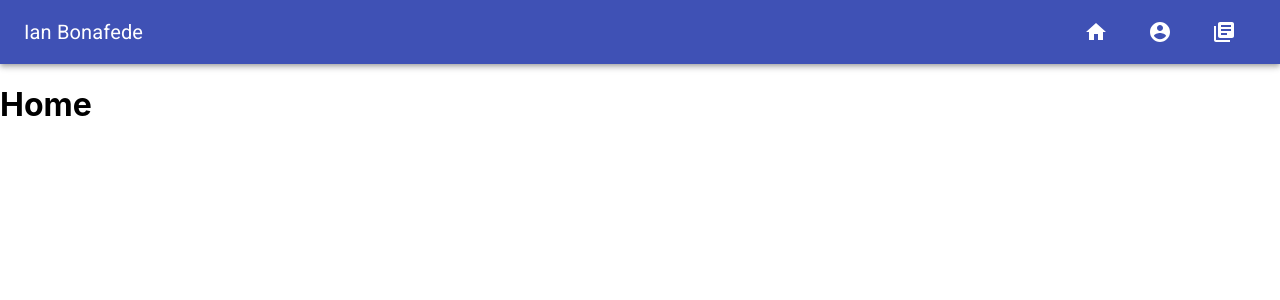
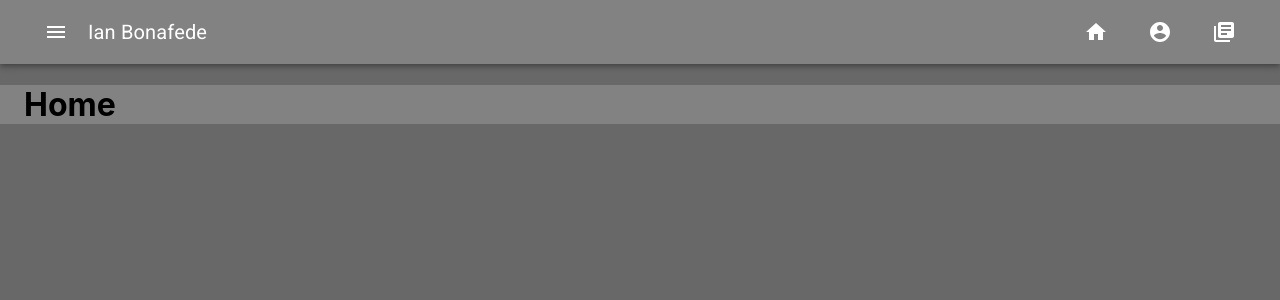
Before and after one commit to IanBonafede/ianbonafede, a React (Create React App) app: page / in a window 1280 px wide. Shown: the top 300 px of the page. Built offline with nearby package versions, Linux system fonts and the light colour scheme.

Commit message:
added quick links side bar

```diff
--- a/public/index.html
+++ b/public/index.html
@@ -6,8 +6,8 @@
     <meta name="viewport" content="width=device-width, initial-scale=1" />
     <meta name="theme-color" content="#000000" />
     <meta
-      name="description"
-      content="Web site created using create-react-app"
+      name="Ian Bonafede"
+      content="Information about Ian Bonafede, who he is, and what he does."
     />
     <link rel="apple-touch-icon" href="%PUBLIC_URL%/logo192.png" />
     <!--
--- a/src/App.js
+++ b/src/App.js
@@ -1,35 +1,39 @@
 import React from 'react';
+import clsx from 'clsx';
 import './App.css';
 import Home from "./Home"
 import Bio from "./Bio"
 import Projects from "./Projects"
 import {HashRouter, Route, Switch} from 'react-router-dom'
+import { Container } from '@material-ui/core';
 import 'fontsource-roboto';
 import { makeStyles } from '@material-ui/core/styles';
 import { createMuiTheme } from '@material-ui/core/styles';
 import AppBar from '@material-ui/core/AppBar';
+import SwipeableDrawer from '@material-ui/core/SwipeableDrawer';
 import Toolbar from '@material-ui/core/Toolbar';
 import Typography from '@material-ui/core/Typography';
 import Button from '@material-ui/core/Button';
+import MenuIcon from '@material-ui/icons/Menu';
 import HomeIcon from '@material-ui/icons/Home';
 import AccountCircleIcon from '@material-ui/icons/AccountCircle';
 import LibraryBooksIcon from '@material-ui/icons/LibraryBooks';
+import List from '@material-ui/core/List';
+import Divider from '@material-ui/core/Divider';
+import ListItem from '@material-ui/core/ListItem';
+//import ListItemIcon from '@material-ui/core/ListItemIcon';
+import ListItemText from '@material-ui/core/ListItemText';
+import FacebookIcon from '@material-ui/icons/Facebook';
+import InstagramIcon from '@material-ui/icons/Instagram';
+import LinkedInIcon from '@material-ui/icons/LinkedIn';
+import TwitterIcon from '@material-ui/icons/Twitter';
+import YouTubeIcon from '@material-ui/icons/YouTube';
 
 const MuiTheme = createMuiTheme({
-  palette: {
-    primary: {
-      light: '#757ce8',
-      main: '#3f50b5',
-      dark: '#002884',
-      contrastText: '#fff',
-    },
-    secondary: {
-      light: '#ff7961',
-      main: '#f44336',
-      dark: '#ba000d',
-      contrastText: '#000',
-    },
-  },
+    light: '#A3A3A3',
+    main: '#828282',
+    dark: '#686868',
+    contrastText: '#fff'
 });
 
 const useStyles = makeStyles((theme) => ({
@@ -42,34 +46,110 @@ const useStyles = makeStyles((theme) => ({
   title: {
     flexGrow: 1,
   },
+  list: {
+    width: 200,
+  },
+  fullList: {
+    width: 'auto',
+  },
+  paper: {
+    background: "#828282"
+  }
 }));
-
 
 function App() {
 
   const classes = useStyles();
 
 
+  document.body.style = 'background: #686868;';
 
 
+    const [state, setState] = React.useState({
+      top: false,
+      left: false,
+      bottom: false,
+      right: false,
+    });
 
+    const toggleDrawer = (anchor, open) => (event) => {
+      if (event && event.type === 'keydown' && (event.key === 'Tab' || event.key === 'Shift')) {
+        return;
+      }
+
+      setState({ ...state, [anchor]: open });
+    };
+
+    const list = (anchor) => (
+      <div
+        className={clsx(classes.list, {
+          [classes.fullList]: anchor === 'top' || anchor === 'bottom',
+        })}
+        role="presentation"
+        onClick={toggleDrawer(anchor, false)}
+        onKeyDown={toggleDrawer(anchor, false)}
+      >
+        <List style={{ background: MuiTheme.main }}>
+            <ListItem >
+              <ListItemText primary="Quick Links" style={{ color: MuiTheme.contrastText }}/>
+           </ListItem>
+            <Divider></Divider>
+            <ListItem button component="a" href="https://www.linkedin.com/in/ian-bonafede/">
+              <ListItemText primary="LinkedIn" style={{ color: MuiTheme.contrastText }}/>
+            </ListItem>
+            <ListItem button component="a" href="https://www.facebook.com/ian.bonafede">
+              <ListItemText primary="Facebook" style={{ color: MuiTheme.contrastText }}/>
+            </ListItem>
+            <ListItem button component="a" href="https://twitter.com/bonafede_ian">
+              <ListItemText primary="Twitter" style={{ color: MuiTheme.contrastText }}/>
+            </ListItem>
+            <ListItem button component="a" href="https://www.youtube.com/channel/UCKibLpiwfT9Ju9PC0d9pQog?view_as=subscriber">
+              <ListItemText primary="Youtube" style={{ color: MuiTheme.contrastText }}/>
+            </ListItem>
+            <ListItem button component="a" href="https://www.instagram.com/ianbonafede/">
+              <ListItemText primary="Instagram" style={{ color: MuiTheme.contrastText }}/>
+            </ListItem>
+            <ListItem button component="a" href="https://discord.gg/H4XhXqw">
+              <ListItemText primary="Discord" style={{ color: MuiTheme.contrastText }}/>
+            </ListItem>
+            <ListItem button component="a" href="https://github.com/IanBonafede">
+              <ListItemText primary="GitHub" style={{ color: MuiTheme.contrastText }}/>
+            </ListItem>
+        </List>
+      </div>
+    );
 
   return (
       <>
           <div className={classes.root}>
-            <AppBar position="static">
-              <Toolbar>
+            <AppBar position="static" style={{ background: MuiTheme.main, padding: 0 }}>
+              <Toolbar >
+              {['left'].map((anchor) => (
+                <React.Fragment key={anchor}>
+                  <Button onClick={toggleDrawer(anchor, true)}><MenuIcon style={{ color: MuiTheme.contrastText }}/></Button>
+                  <SwipeableDrawer
+                    classes={{ paper: classes.paper }}
+                    anchor={anchor}
+                    open={state[anchor]}
+                    onClose={toggleDrawer(anchor, false)}
+                    onOpen={toggleDrawer(anchor, true)}
+                  >
+                    {list(anchor)}
+                  </SwipeableDrawer>
+                </React.Fragment>
+              ))}
+
                 <Typography variant="h6" className={classes.title}>
                   Ian Bonafede
                 </Typography>
-                <Button href="/ianbonafede/#/" ><HomeIcon fontSize="default"  style={{ color: MuiTheme.palette.primary.contrastText }}/></Button>
-                <Button href="/ianbonafede/#/bio"><AccountCircleIcon  fontSize="default" style={{ color: MuiTheme.palette.primary.contrastText }}/></Button>
-                <Button href="/ianbonafede/#/projects"><LibraryBooksIcon  fontSize="default" style={{ color: MuiTheme.palette.primary.contrastText }}/></Button>
+                <Button href="/ianbonafede/#/" ><HomeIcon style={{ color: MuiTheme.contrastText }}/></Button>
+                <Button href="/ianbonafede/#/bio"><AccountCircleIcon style={{ color: MuiTheme.contrastText }}/></Button>
+                <Button href="/ianbonafede/#/projects"><LibraryBooksIcon style={{ color: MuiTheme.contrastText }}/></Button>
               </Toolbar>
             </AppBar>
           </div>
-
-          <HashRouter basename={`${process.env.PUBLIC_URL}`}>
+          <Container style={{backgroundColor: MuiTheme.main}} maxWidth="lg">
+              <HashRouter basename={`${process.env.PUBLIC_URL}`} >
                 <Switch>
 
 
@@ -79,6 +159,8 @@ function App() {
 
                 </Switch>
               </HashRouter>
+          </Container>
+
       </>
 
   );
--- a/src/Home.js
+++ b/src/Home.js
@@ -4,16 +4,26 @@ import React from 'react'
 class Home extends React.Component {
     constructor() {
         super()
-        this.state = {}
+        this.state = {
+            theme : {
+                light: '#A3A3A3',
+                main: '#828282',
+                dark: '#686868',
+                contrastText: '#fff'
+            }
+        }
 
         //this.handleClick = this.handleClick.bind(this)
     }
 
     //handleClick(event) {}
 
+
     render() {
         return (
             <h1>Home</h1>
+
+
 
         );
     }
```
Lines whose indentation alone changed are shown as unchanged.
